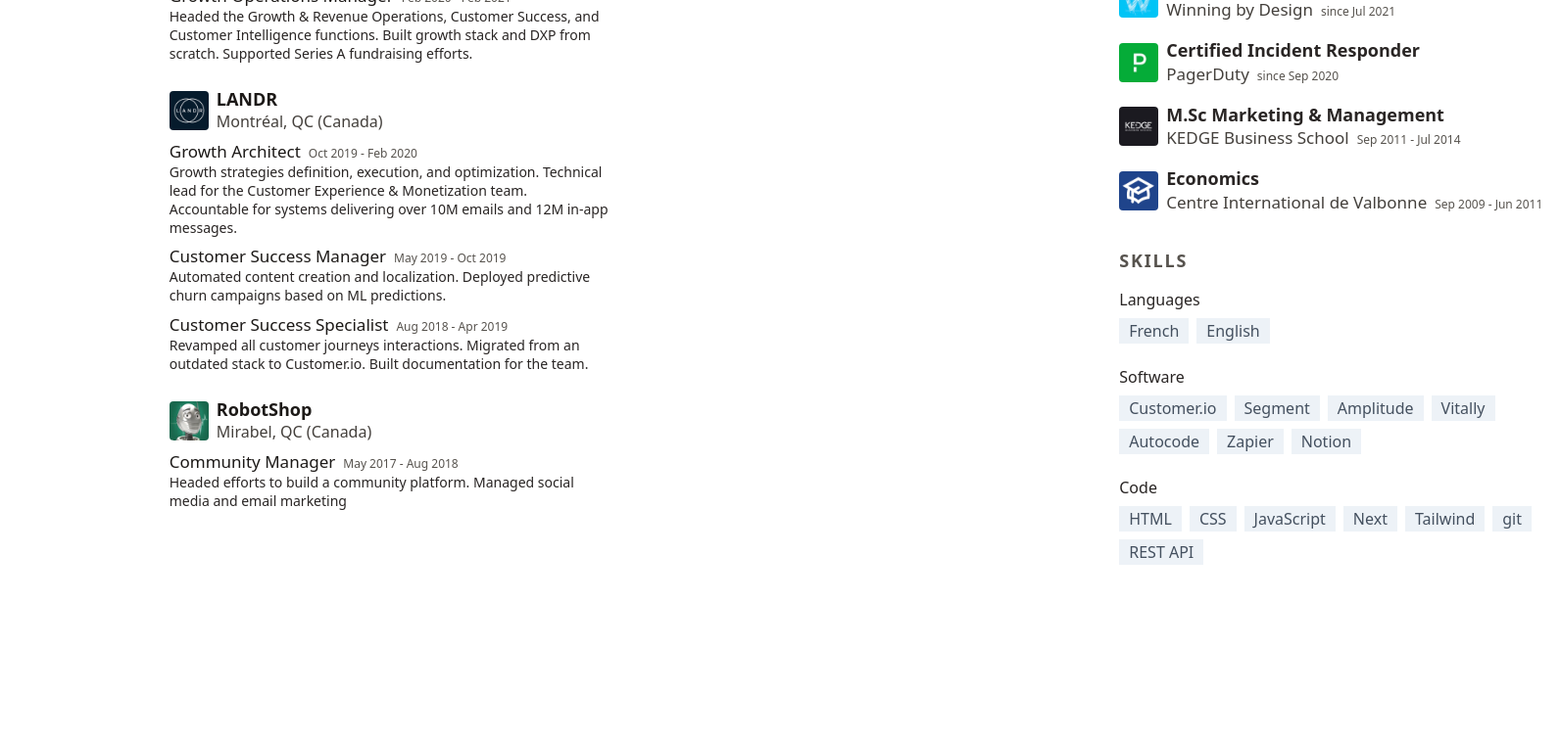
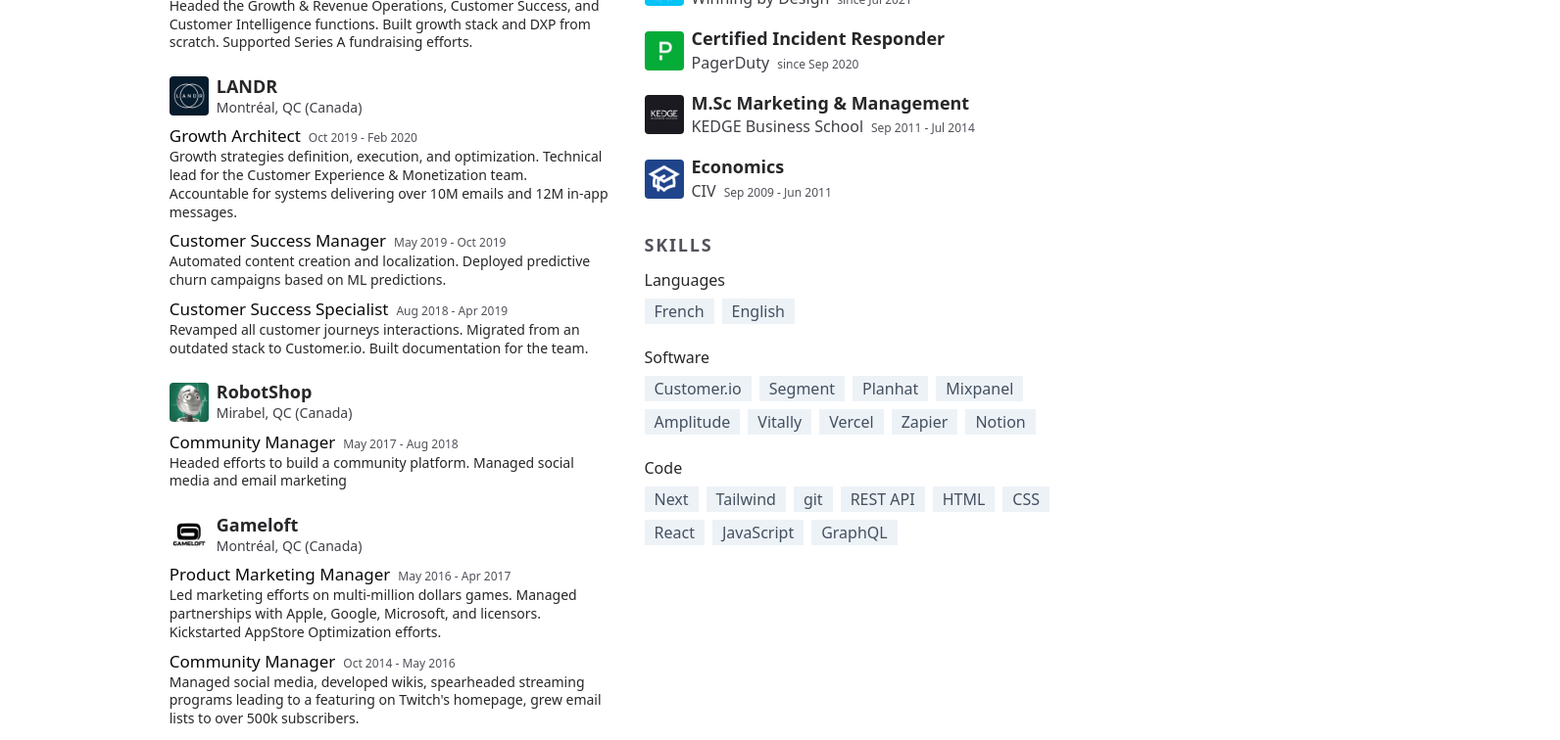
Before and after one commit to jpvalery/resume, a Next.js app: page / in a window 1280 px wide. Shown: the part 560-1316 px from the top of the page at 98% size, 1592 px wide, since content can reach past the window. Built offline with nearby package versions, Linux system fonts and the light colour scheme.

Commit message:
feat: refresh

```diff
--- a/components/Block.js
+++ b/components/Block.js
@@ -17,12 +17,12 @@
           )}
         </div>
         <div>
-          <p className="text-lg font-semibold leading-snugish text-stone-800">
+          <p className="text-lg font-semibold leading-snugish text-zinc-800">
             {title}
           </p>
           <div className="inline-flex items-baseline gap-2">
-            <p className="text-md leading-normal text-stone-700">{subtitle}</p>
-            <p className="text-xs leading-normal text-stone-600">
+            <p className="text-base leading-normal text-zinc-700">{subtitle}</p>
+            <p className="text-xs leading-normal text-zinc-600">
               {end == "" ? `since ${start}` : `${start} - ${end}`}
             </p>
           </div>
--- a/components/Experience.js
+++ b/components/Experience.js
@@ -2,18 +2,25 @@
 
 export default function Experience({ company, logo, location, roles }) {
   return (
-    <section className="mb-4.5 grid break-inside-avoid grid-flow-row gap-2">
+    <section className="grid grid-flow-row gap-2 break-inside-avoid">
       <header className="grid grid-flow-col items-center justify-start gap-2">
         <div className="h-10 w-10">
-          {logo && <Image src={logo} alt={company} width="400" height="400" objectFit="cover" className="rounded" />}
+          {logo && (
+            <Image
+              src={logo}
+              alt={company}
+              width="400"
+              height="400"
+              objectFit="cover"
+              className="rounded"
+            />
+          )}
         </div>
         <div className="gap grid grid-flow-row">
-          <h3 className="text-lg font-semibold leading-snugish text-stone-900">
+          <h3 className="text-lg font-semibold leading-snugish text-zinc-800">
             {company}
           </h3>
-          <p className="text-base font-medium leading-snugish text-stone-700">
-            {location}
-          </p>
+          <p className="text-sm leading-snugish text-zinc-700">{location}</p>
         </div>
       </header>
       <section>
@@ -21,10 +28,10 @@
           return (
             <div className="pb-2">
               <div className="inline-flex items-baseline gap-2">
-                <p className="text-md leading-normal text-stone-900">
+                <p className="text-md font-medium leading-normal text-zinc-950">
                   {role.title}
                 </p>
-                <p className="text-xs leading-normal text-stone-600">
+                <p className="text-xs leading-normal text-zinc-600">
                   {role.end == ""
                     ? `since ${role.start}`
                     : `${role.start} - ${role.end}`}
@@ -32,7 +39,7 @@
               </div>
 
               {role.descriptionShort && (
-                <p className="text-sm leading-normal text-stone-800">
+                <p className="text-sm leading-normal text-zinc-800">
                   {role.descriptionShort}
                 </p>
               )}
--- a/components/SectionTitle.js
+++ b/components/SectionTitle.js
@@ -1,6 +1,6 @@
 export default function SectionTitle({ title }) {
   return (
-    <h2 className="first:pt-0 pb-4 pt-4 text-lg font-bold uppercase tracking-widest text-stone-600 print:font-normal">
+    <h2 className="pb-3 pt-3 text-lg font-bold uppercase tracking-widest text-zinc-600 first:pt-0 print:font-normal">
       {title}
     </h2>
   );
--- a/components/SkillGrid.js
+++ b/components/SkillGrid.js
@@ -3,7 +3,7 @@
     <>
       <section className="mb-4.5 break-inside-avoid">
         <header>
-          <h3 className="text-base font-medium capitalize leading-snugish text-stone-800">
+          <h3 className="text-base font-medium capitalize leading-snugish text-zinc-800">
             {title}
           </h3>
         </header>
--- a/content/linkedin.json
+++ b/content/linkedin.json
@@ -16,7 +16,7 @@
           "title": "Customer Success Team Lead",
           "start": "Jan 2022",
           "end": "May 2023",
-          "descriptionShort": "Led a team of CSMs in the Americas region while managing a book of 40+ strategic customers. Developed automations to monitor and increase team performance.",
+          "descriptionShort": "Led a team of CSMs in the Americas region while managing a book of 40+ strategic customers. Developed automations to monitor and increase team performance. Led migration from Vitally to Planhat",
           "descriptionLong": ""
         },
         {
@@ -93,14 +93,14 @@
           "title": "Product Marketing Manager",
           "start": "May 2016",
           "end": "Apr 2017",
-          "descriptionShort": "Led marketing efforts on multi-million dollars game. Managed partnerships with Apple, Google, Microsoft, and licensors. Kickstarted AppStore Optimization efforts.",
+          "descriptionShort": "Led marketing efforts on multi-million dollars games. Managed partnerships with Apple, Google, Microsoft, and licensors. Kickstarted AppStore Optimization efforts.",
           "descriptionLong": ""
         },
         {
           "title": "Community Manager",
           "start": "Oct 2014",
           "end": "May 2016",
-          "descriptionShort": "Managed social media, developed wikis, kickstarted streaming programs leading to a featuring on Twitch's homepage, grew email lists to over 500k subscribers.",
+          "descriptionShort": "Managed social media, developed wikis, spearheaded streaming programs leading to a featuring on Twitch's homepage, grew email lists to over 500k subscribers.",
           "descriptionLong": ""
         }
       ]
@@ -122,7 +122,7 @@
       "end": "Jun 2011",
       "field_of_study": "Economics",
       "degree_name": "Economics",
-      "school": "Centre International de Valbonne",
+      "school": "CIV",
       "school_linkedin_profile_url": null,
       "description": null,
       "logo_url": "/static/school.jpg"
@@ -176,11 +176,31 @@
     { "title": "languages", "content": ["French", "English"] },
     {
       "title": "software",
-      "content": ["Customer.io", "Segment", "Amplitude", "Vitally", "Autocode", "Zapier", "Notion"]
+      "content": [
+        "Customer.io",
+        "Segment",
+        "Planhat",
+        "Mixpanel",
+        "Amplitude",
+        "Vitally",
+        "Vercel",
+        "Zapier",
+        "Notion"
+      ]
     },
     {
       "title": "code",
-      "content": ["HTML", "CSS", "JavaScript", "Next", "Tailwind", "git", "REST API"]
+      "content": [
+        "Next",
+        "Tailwind",
+        "git",
+        "REST API",
+        "HTML",
+        "CSS",
+        "React",
+        "JavaScript",
+        "GraphQL"
+      ]
     }
   ]
 }
--- a/package.json
+++ b/package.json
@@ -15,14 +15,14 @@
   "license": "NonCommercial-ShareAlike 1.0 Generic",
   "author": "@jpvalery <jpvalery@users.noreply.github.com>",
   "dependencies": {
-    "@heroicons/react": "^1.0.6",
+    "@heroicons/react": "^2.0.18",
     "autoprefixer": "^10.4.7",
-    "next": "^12.2.2",
+    "next": "^13.4.4",
     "next-seo": "^5.4.0",
     "postcss": "^8.4.14",
     "react": "^18.2.0",
     "react-dom": "^18.2.0",
-    "tailwindcss": "^3.1.6"
+    "tailwindcss": "^3.3.2"
   },
   "devDependencies": {
     "prettier": "^2.7.1",
--- a/pages/index.js
+++ b/pages/index.js
@@ -12,10 +12,7 @@
 const certifications = linkedin.certifications;
 const skills = linkedin.skills;
 
-import {
-  AtSymbolIcon,
-  CursorClickIcon
-} from "@heroicons/react/outline";
+import { AtSymbolIcon, CursorArrowRaysIcon } from "@heroicons/react/20/solid";
 
 export default function Home() {
   return (
@@ -37,9 +34,9 @@
         {/* Page */}
         <div className="page mx-auto max-w-2xl bg-white p-6 print:max-w-letter xsm:p-8 sm:p-9 md:h-letter md:max-w-letter md:p-16">
           {/* Name */}
-          <header className="mb-8 flex items-center md:mb-11">
+          <header className="mb-6 flex items-center md:mb-11">
             <div
-              className="initials-container mr-5 bg-stone-800 px-3 text-base font-medium leading-none text-white print:bg-black"
+              className="initials-container mr-5 bg-zinc-800 px-3 text-base font-medium leading-none text-white print:bg-black"
               style={{ paddingBottom: "0.6875rem", paddingTop: "0.6875rem" }}
             >
               <div
@@ -51,7 +48,7 @@
               <div className="initial text-center">P</div>
             </div>
             <div>
-              <h1 className="pb-px text-4xl font-bold uppercase text-stone-900">
+              <h1 className="pb-px text-4xl font-bold uppercase text-zinc-900">
                 Jp Valery
               </h1>
               <div className="flex gap-2 font-mono text-sm">
@@ -63,7 +60,7 @@
                 <span>|</span>
 
                 <div className="flex items-center gap-1">
-                  <CursorClickIcon className="h-4 w-4" />
+                  <CursorArrowRaysIcon className="h-4 w-4" />
                   <span>resume.jpvalery.me</span>
                 </div>
               </div>
@@ -74,7 +71,7 @@
           <div className="col-gap-md col-fill-auto print:h-letter-col print:col-count-2 md:h-letter-col md:col-count-2">
             <div className="break-inside-avoid">
               <SectionTitle title="Experience" />
-
+              <div className="grid gap-4">
                 {experiences.map((experience) => {
                   return (
                     <Experience
@@ -85,6 +82,7 @@
                     />
                   );
                 })}
+              </div>
             </div>
             <div className="break-inside-avoid">
               <SectionTitle title="Affiliations" />
```
Also changed, not shown: 1 other file (tests, documents, lock files or other folders). Lines whose indentation alone changed are shown as unchanged.
